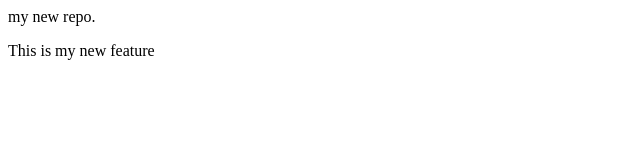
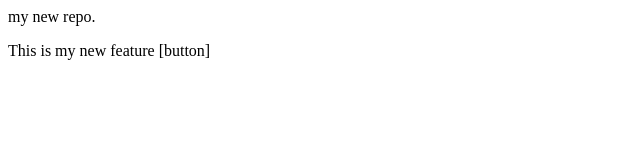
Before and after one commit to javairia-maker/localRepo, a plain HTML site: page index.html in a window 1280 px wide. Shown: the full height of the page, 0-640 px from the left. Drawn offline with Linux system fonts and the light colour scheme.

Commit message:
Add button

```diff
--- a/index.html
+++ b/index.html
@@ -1,2 +1,2 @@
 <p>my new repo.</p>
-<p>This is my new feature</p>
+<p>This is my new feature [button]</p>
```
